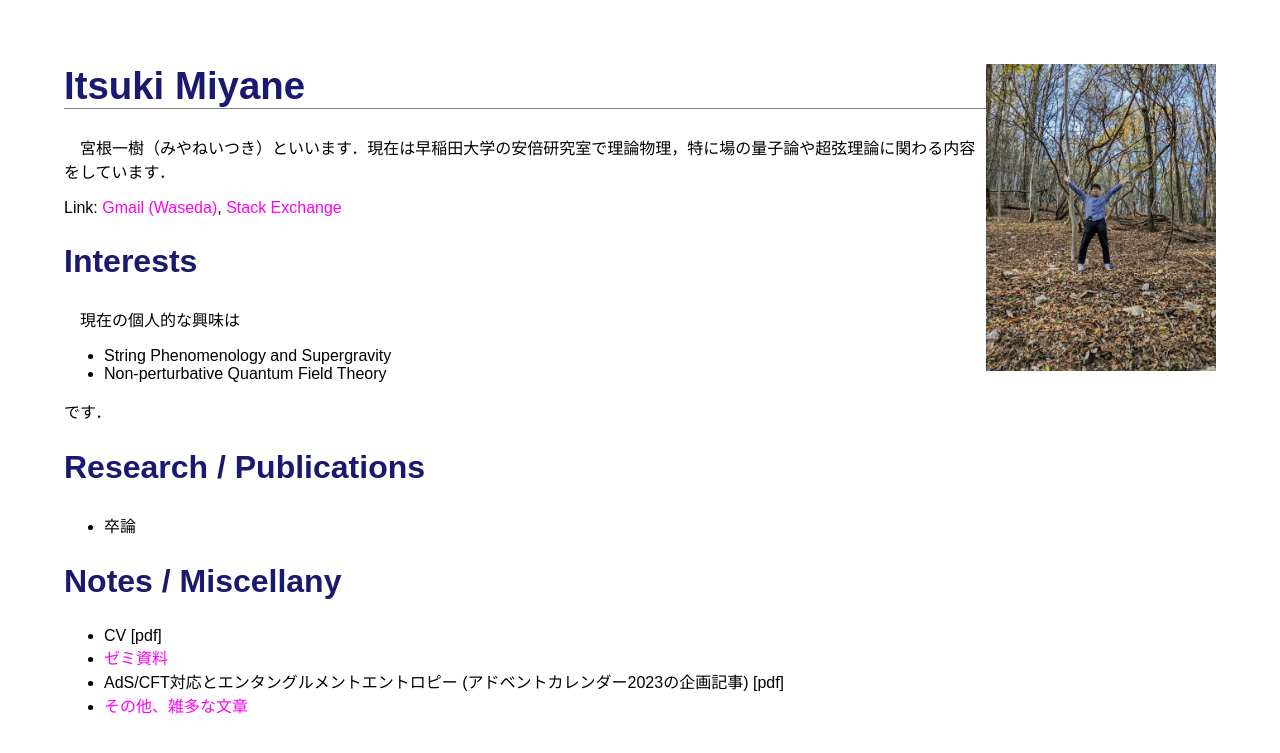
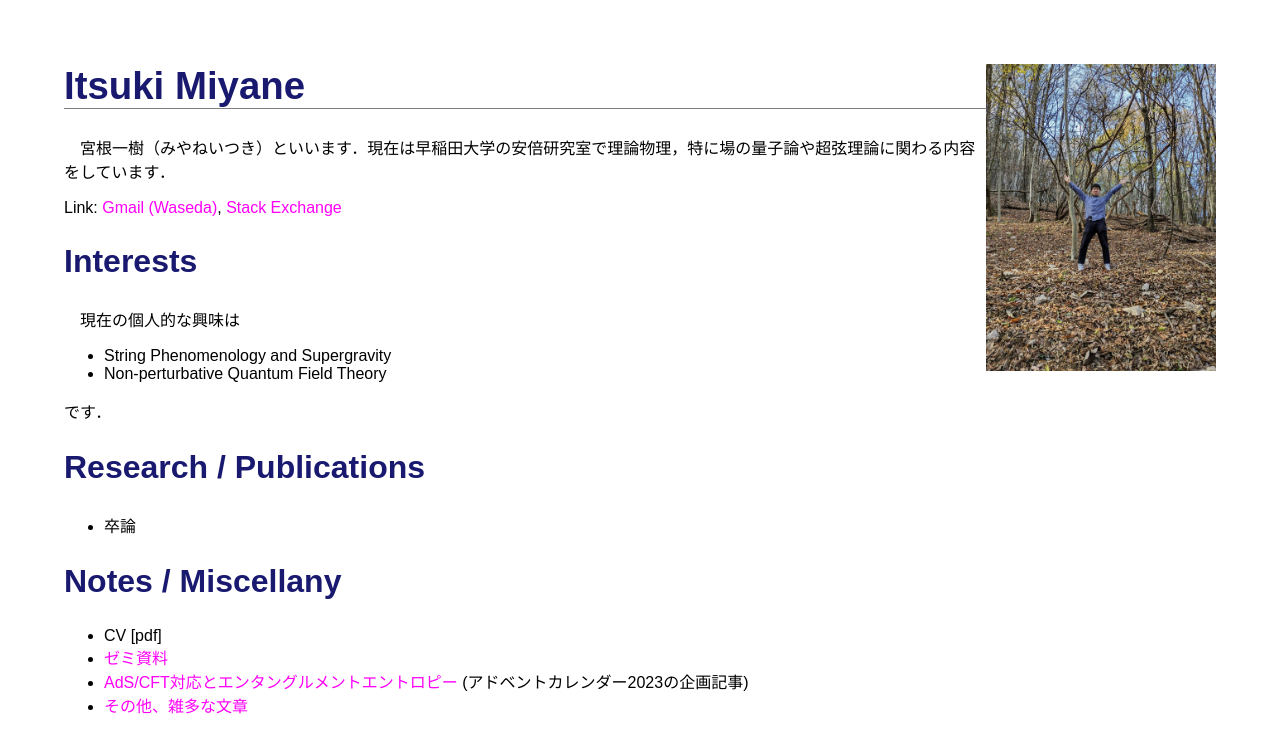
Before and after one commit to dxmegvpw/imiya.github.io, a Jekyll site: the page index.html, which Jekyll copies as it is, in a window 1280 px wide. Shown: the top 753 px of the page. Built offline with Jekyll 4.4.1, drawn with Linux system fonts in a browser that asks for light colours.

Commit message:
modified

```diff
--- a/index.html
+++ b/index.html
@@ -64,8 +64,7 @@
             <a href="notes/semi_document/semi_document.html">ゼミ資料</a>
         </li>
         <li>
-            AdS/CFT対応とエンタングルメントエントロピー (アドベントカレンダー2023の企画記事)
-            [pdf]
+            <a href="/imiya.github.io/adv_AdSCFT_RT/adv_AdSCFT_RT.html">AdS/CFT対応とエンタングルメントエントロピー</a> (アドベントカレンダー2023の企画記事)
         </li>
         <li>
             <a href="miscellany/miscellany.html">その他、雑多な文章</a>
```
